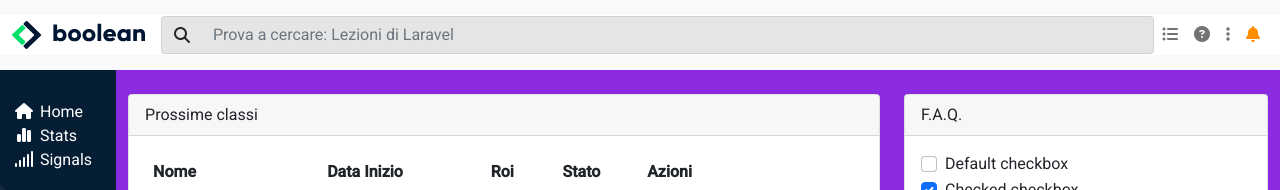
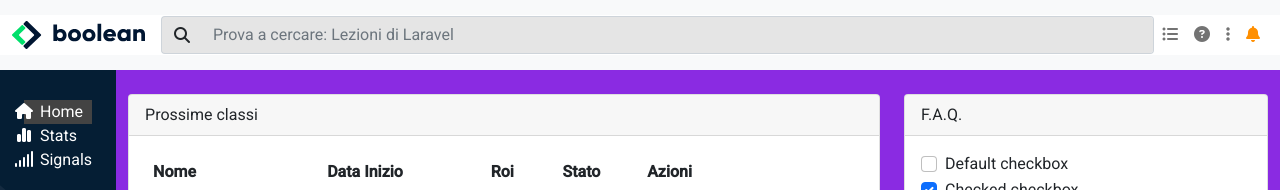
Before and after one commit to massimilianosabatino/html-css-bootstrap-dashboard, a plain HTML site: page index.html in a window 1280 px wide. In both pictures the pointer is over the item "Home". Shown: the top 190 px of the page. Drawn offline with nearby package versions, Linux system fonts and the light colour scheme.

Commit message:
sidebar hover effect

```diff
--- a/css/sidebar.css
+++ b/css/sidebar.css
@@ -20,6 +20,10 @@
     text-decoration-line: none;
 }
 
+#sidebar ul li:hover {
+    background-color: #434343;
+}
+
 /*** Icon horizontal align and reset position ***/
 #sidebar ul a li i {
     font-size: var(--ms-font-awesome-sidebar-size);
```
